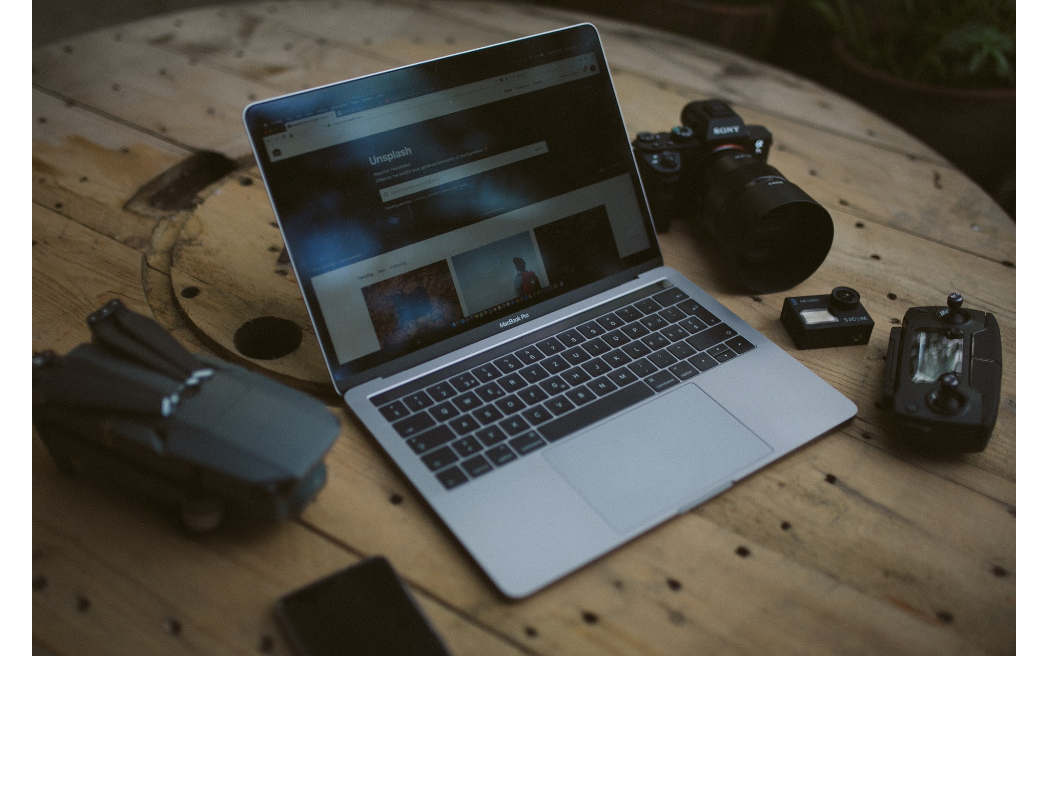
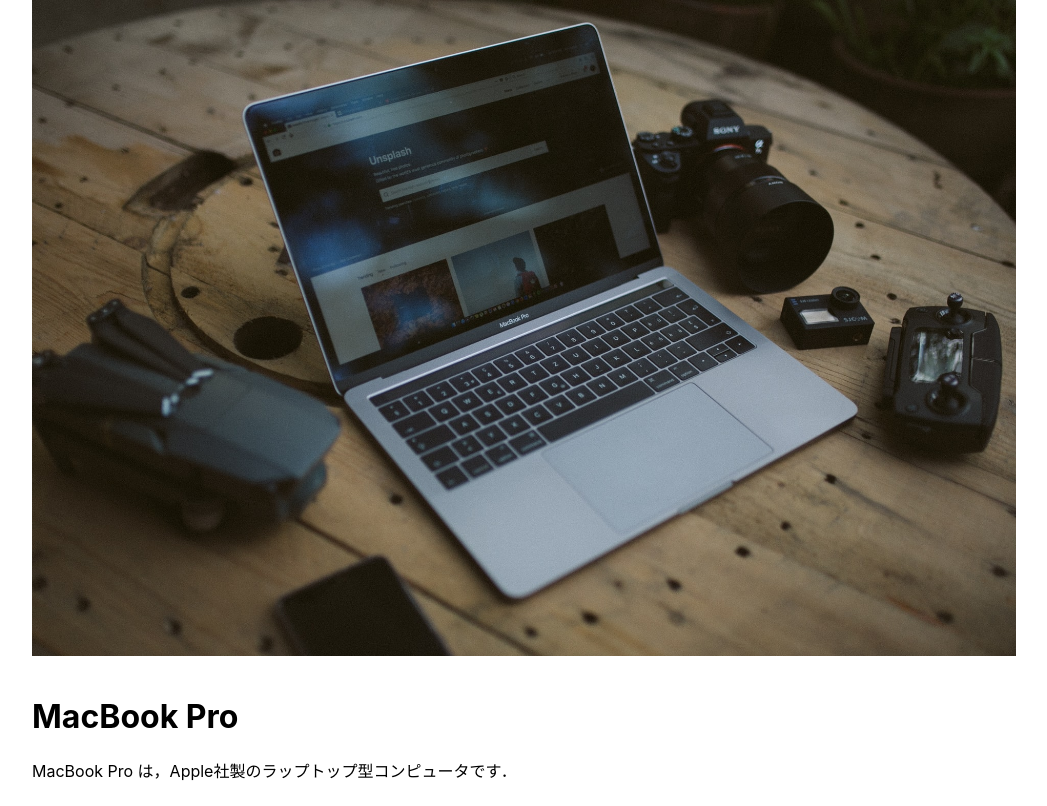
Before and after one commit to datt16/PC-Phone_Site, a Next.js app: page /device/MacBook-Pro in a window 1280 px wide. Shown: the part 258-1064 px from the top of the page, without its empty margins (116-1163 px from the left). Before the commit the page ends 942 px from the top, so only its background shows below. Built offline with nearby package versions, Linux system fonts and the light colour scheme.

Commit message:
:green_heart: fix Lint

```diff
--- a/package.json
+++ b/package.json
@@ -19,7 +19,8 @@
     "next": "10.0.3",
     "react": "17.0.1",
     "react-dom": "17.0.1",
-    "react-icons": "^4.1.0"
+    "react-icons": "^4.1.0",
+    "react-markdown": "^5.0.3"
   },
   "devDependencies": {
     "eslint": "^7.15.0",
--- a/src/pages/device/[id].jsx
+++ b/src/pages/device/[id].jsx
@@ -3,6 +3,7 @@ import Head from 'next/head'
 import styles from '../../styles/Device.module.css'
 import articles from '../../lib/articles'
 import { useRouter } from 'next/router'
+import ReactMarkdown from 'react-markdown'
 
 export default function Home() {
   const router = useRouter()
@@ -22,6 +23,9 @@ export default function Home() {
             <p>Type: { article.type }</p>
             <p>Tags: { article.tags.join(', ') }</p>
             <img className={styles.img} src={article.image} />
+            <ReactMarkdown>
+              {article.content}
+            </ReactMarkdown>
           </>
         ) : (
           <>
```
Also changed, not shown: 1 other file (tests, documents, lock files or other folders).
